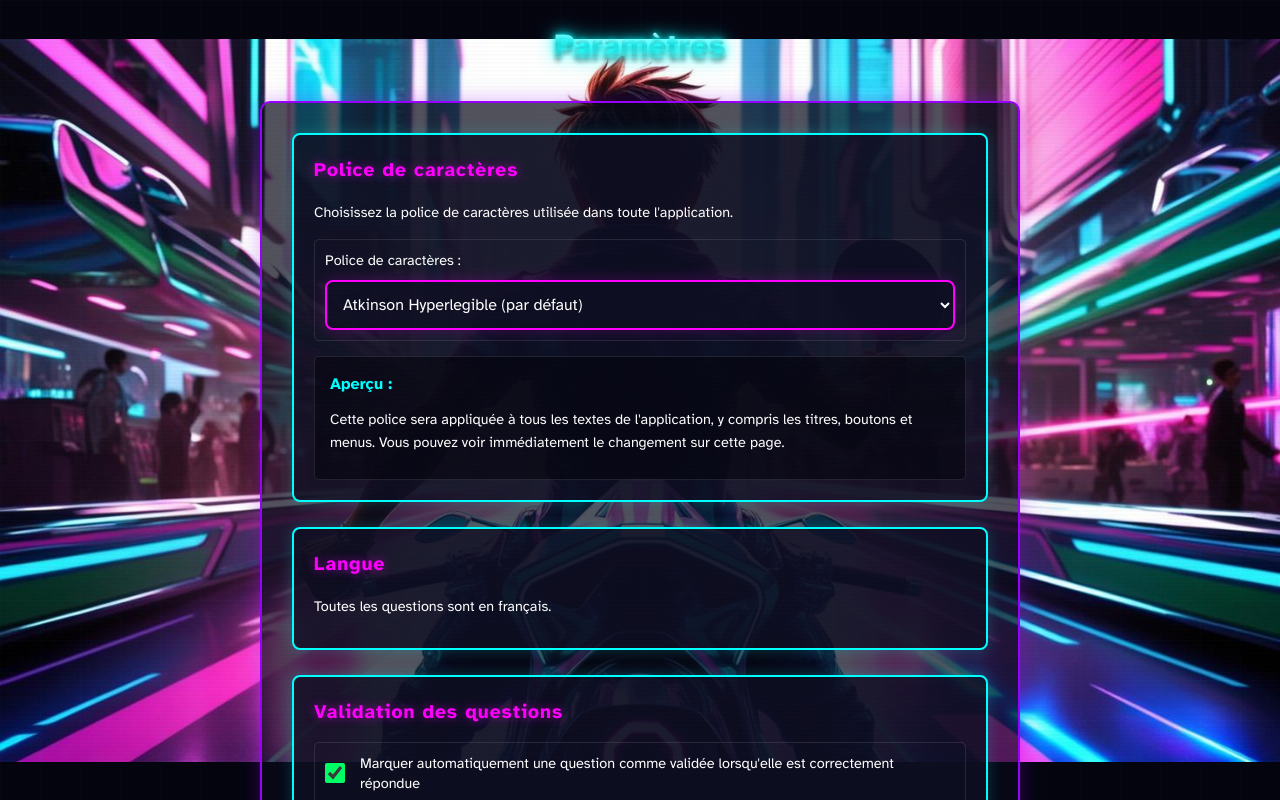
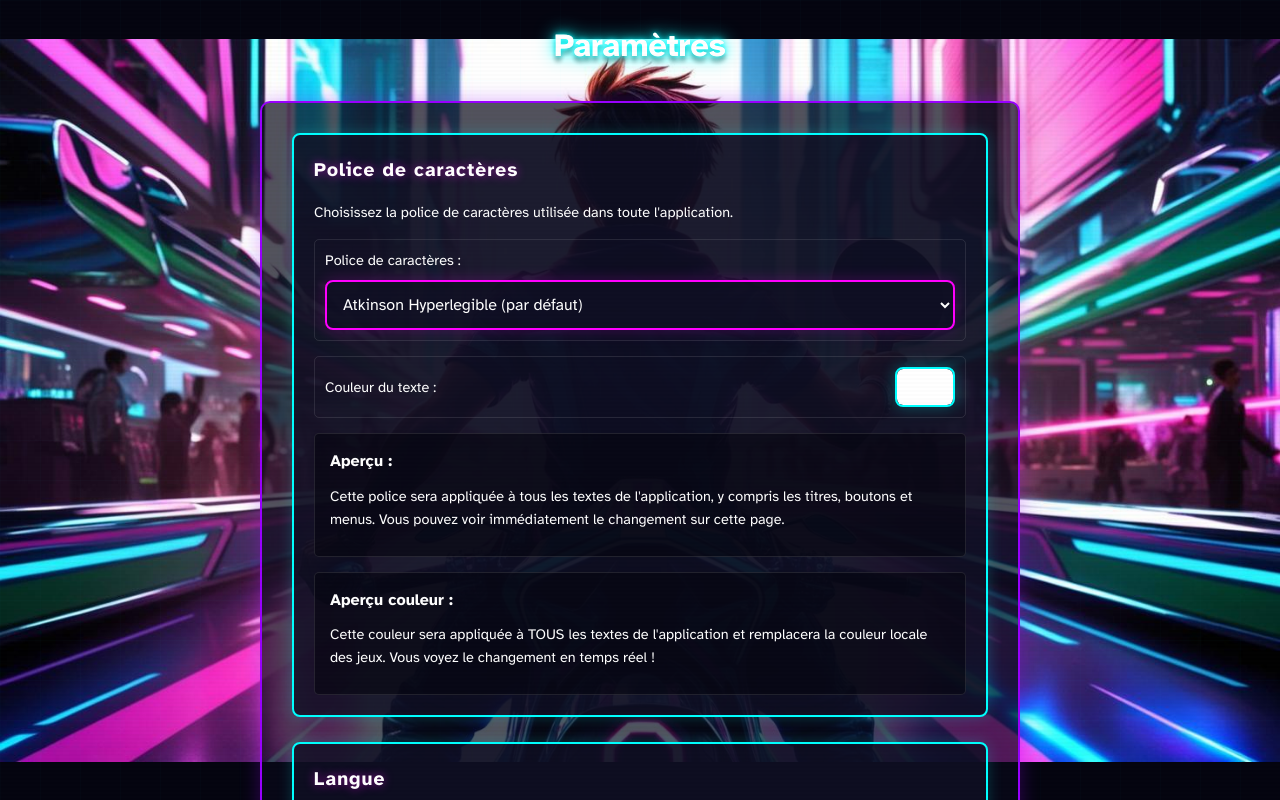
Before and after one commit to AlexMyddleware/svt-reproduction-animaux, a Flask app: page /settings/ in a window 1280 px wide. Run offline with Flask 3, Linux system fonts and the light colour scheme.

Commit message:
picker color  for everything

```diff
--- a/assets/settings.json
+++ b/assets/settings.json
@@ -1,4 +1,5 @@
 {
     "auto_validate": true,
-    "font_family": "Orbitron"
+    "font_family": "Orbitron",
+    "font_color": "#e41f51"
 }
--- a/src/svt_app/controllers/settings_controller.py
+++ b/src/svt_app/controllers/settings_controller.py
@@ -22,7 +22,8 @@ def load_settings() -> Dict[str, Any]:
     """
     default_settings = {
         "auto_validate": True,
-        "font_family": "Atkinson Hyperlegible"
+        "font_family": "Atkinson Hyperlegible",
+        "font_color": "#ffffff"
     }
 
     if not os.path.exists(SETTINGS_FILE):
@@ -77,27 +78,30 @@ def settings() -> str:
     settings_data = load_settings()
     auto_validate = settings_data.get("auto_validate", True)
     font_family = settings_data.get("font_family", "Atkinson Hyperlegible")
+    font_color = settings_data.get("font_color", "#ffffff")
     debug_log("Rendering settings page with data: {}", settings_data)
     debug_log("auto_validate value type: {}, value: {}", type(auto_validate), auto_validate)
     debug_log("font_family value: {}", font_family)
-    return render_template("settings.html", auto_validate=auto_validate, font_family=font_family)
+    debug_log("font_color value: {}", font_color)
+    return render_template("settings.html", auto_validate=auto_validate, font_family=font_family, font_color=font_color)
 
 @settings_bp.route("/get-font", methods=["GET"])
 def get_font() -> Dict[str, Any]:
     """
-    Get the current font family setting.
+    Get the current font family and color settings.
 
     Returns:
-        Dict[str, Any]: JSON response with the current font family.
+        Dict[str, Any]: JSON response with the current font settings.
     """
     try:
         settings_data = load_settings()
         font_family = settings_data.get("font_family", "Atkinson Hyperlegible")
-        debug_log("Retrieved font family: {}", font_family)
-        return jsonify({"success": True, "font_family": font_family})
+        font_color = settings_data.get("font_color", "#ffffff")
+        debug_log("Retrieved font settings - family: {}, color: {}", font_family, font_color)
+        return jsonify({"success": True, "font_family": font_family, "font_color": font_color})
     except Exception as e:
-        debug_log("Error getting font setting: {}", str(e))
-        return jsonify({"success": False, "font_family": "Atkinson Hyperlegible"})
+        debug_log("Error getting font settings: {}", str(e))
+        return jsonify({"success": False, "font_family": "Atkinson Hyperlegible", "font_color": "#ffffff"})
 
 @settings_bp.route("/save", methods=["POST"])
 def save() -> Dict[str, Any]:
@@ -115,6 +119,7 @@ def save() -> Dict[str, Any]:
         current_settings = load_settings()
         current_settings["auto_validate"] = bool(data.get("auto_validate", True))
         current_settings["font_family"] = str(data.get("font_family", "Atkinson Hyperlegible"))
+        current_settings["font_color"] = str(data.get("font_color", "#ffffff"))
         debug_log("Saving new settings: {}", current_settings)
 
         if save_settings(current_settings):
--- a/src/svt_app/static/css/font_manager.css
+++ b/src/svt_app/static/css/font_manager.css
@@ -1,5 +1,5 @@
 /* Font Family Manager CSS */
-/* This file manages the global font families used throughout the application */
+/* This file manages the global font families and colors used throughout the application */
 
 /* Import all required fonts */
 @import url('https://fonts.googleapis.com/css2?family=Orbitron:wght@400;700&family=Press+Start+2P&display=swap');
@@ -10,6 +10,10 @@
     --primary-font: 'Atkinson Hyperlegible', sans-serif;
     --heading-font: 'Atkinson Hyperlegible', sans-serif;
     --pixel-font: 'Atkinson Hyperlegible', sans-serif;
+
+    /* Font color variables that can be dynamically changed */
+    --global-text-color: #ffffff;
+    --global-text-color-important: #ffffff;
 
     /* Original font definitions (kept for reference) */
     --original-heading-font: 'Orbitron', sans-serif;
@@ -71,13 +75,20 @@ body {
     font-family: var(--primary-font);
 }
 
-/* All elements now use the dynamic font variables */
+/* Global font color classes that override everything */
+.global-font-color,
+.global-font-color * {
+    color: var(--global-text-color) !important;
+}
+
+/* All elements now use the dynamic font variables and colors */
 .settings-title,
 .tree-title,
 header h1,
 .scores-display,
 .save-button {
     font-family: var(--pixel-font) !important;
+    color: var(--global-text-color) !important;
 }
 
 /* Elements that use heading font (now dynamic) */
@@ -98,9 +109,10 @@ header h1,
 .question-number,
 .select-group label {
     font-family: var(--heading-font) !important;
+    color: var(--global-text-color) !important;
 }
 
-/* Text content that uses the primary font */
+/* Text content that uses the primary font and global color */
 .question-text,
 .option,
 .blank,
@@ -110,8 +122,23 @@ label:not(.checkbox-group label):not(.select-group label),
 span,
 td,
 th,
-li {
+li,
+h1, h2, h3, h4, h5, h6 {
     font-family: var(--primary-font);
+    color: var(--global-text-color) !important;
+}
+
+/* Specific overrides to ensure complete color control */
+* {
+    color: var(--global-text-color) !important;
+}
+
+/* Exception for some UI elements that need to keep their specific colors */
+input[type="color"],
+.border-color,
+.background-color,
+.neon-glow {
+    color: unset !important;
 }
 
 /* Dropdown styling for font selection */
@@ -141,8 +168,45 @@ li {
     padding: 10px;
 }
 
+/* Color picker styling */
+.color-picker {
+    width: 60px;
+    height: 40px;
+    padding: 0;
+    border: 2px solid var(--neon-blue);
+    border-radius: 8px;
+    background: transparent;
+    cursor: pointer;
+    transition: all 0.3s ease;
+    box-shadow: 0 0 15px rgba(0, 255, 255, 0.3);
+}
+
+.color-picker:hover {
+    transform: scale(1.05);
+    box-shadow: 0 0 25px rgba(0, 255, 255, 0.5);
+}
+
+.color-picker::-webkit-color-swatch-wrapper {
+    padding: 0;
+    border-radius: 6px;
+}
+
+.color-picker::-webkit-color-swatch {
+    border: none;
+    border-radius: 6px;
+}
+
 /* Special class to restore original fonts if needed */
 .restore-original-fonts {
     --heading-font: var(--original-heading-font);
     --pixel-font: var(--original-pixel-font);
 }
+
+/* Override for the local color picker in games - global color takes precedence */
+body.global-color-override .option {
+    color: var(--global-text-color) !important;
+}
+
+body.global-color-override .question-text {
+    color: var(--global-text-color) !important;
+}
--- a/src/svt_app/templates/base.html
+++ b/src/svt_app/templates/base.html
@@ -62,20 +62,38 @@
         }
     }
 
-    // Load and apply font setting on page load
+    function applyFontColor(color) {
+        // Update the CSS custom property for global text color
+        document.documentElement.style.setProperty('--global-text-color', color);
+        document.documentElement.style.setProperty('--global-text-color-important', color);
+
+        // Add override class to ensure global color takes precedence over local color pickers
+        document.body.classList.add('global-color-override');
+
+        console.log('Applied global font color:', color);
+    }
+
+    // Load and apply font settings on page load
     async function loadFontSettings() {
         try {
             const response = await fetch('/settings/get-font');
             const data = await response.json();
-            if (data.success && data.font_family) {
-                applyFontFamily(data.font_family);
+            if (data.success) {
+                if (data.font_family) {
+                    applyFontFamily(data.font_family);
+                }
+                if (data.font_color) {
+                    applyFontColor(data.font_color);
+                }
             } else {
-                // Default to Atkinson Hyperlegible if no setting found
+                // Default to Atkinson Hyperlegible and white if no setting found
                 applyFontFamily('Atkinson Hyperlegible');
+                applyFontColor('#ffffff');
             }
         } catch (error) {
-            console.log('Could not load font settings, using default');
+            console.log('Could not load font settings, using defaults');
             applyFontFamily('Atkinson Hyperlegible');
+            applyFontColor('#ffffff');
         }
     }
 
@@ -190,8 +208,9 @@
         hasUnsavedChanges = value;
     };
 
-    // Export font function for other scripts
+    // Export font functions for other scripts
     window.applyFontFamily = applyFontFamily;
+    window.applyFontColor = applyFontColor;
     </script>
     {% block extra_js %}{% endblock %}
 </body>
--- a/src/svt_app/templates/settings.html
+++ b/src/svt_app/templates/settings.html
@@ -132,6 +132,30 @@
         margin-bottom: 10px;
     }
 
+    .color-group {
+        margin: 15px 0;
+        padding: 10px;
+        border: 1px solid rgba(255, 255, 255, 0.1);
+        border-radius: 5px;
+        transition: all 0.3s ease;
+        display: flex;
+        align-items: center;
+        gap: 15px;
+    }
+
+    .color-group:hover {
+        background: rgba(153, 0, 255, 0.1);
+        border-color: var(--neon-purple);
+    }
+
+    .color-group label {
+        color: white;
+        font-family: 'Orbitron', sans-serif;
+        font-size: 0.9rem;
+        line-height: 1.4;
+        flex: 1;
+    }
+
     .save-button {
         display: block;
         width: 100%;
@@ -230,6 +254,24 @@
         font-size: 1rem;
         line-height: 1.5;
     }
+
+    .color-preview {
+        margin-top: 15px;
+        padding: 15px;
+        background: rgba(5, 5, 15, 0.6);
+        border: 1px solid rgba(255, 255, 255, 0.1);
+        border-radius: 5px;
+    }
+
+    .color-preview h4 {
+        margin-bottom: 10px;
+        color: var(--neon-green);
+    }
+
+    .color-preview-text {
+        font-size: 1rem;
+        line-height: 1.5;
+    }
 </style>
 {% endblock %}
 
@@ -253,9 +295,17 @@
                     <option value="fantasy" {% if font_family == "fantasy" %}selected{% endif %}>Fantasy (Impact)</option>
                 </select>
             </div>
+            <div class="color-group">
+                <label for="fontColor">Couleur du texte :</label>
+                <input type="color" id="fontColor" name="font_color" class="color-picker" value="{{ font_color }}">
+            </div>
             <div class="font-preview">
                 <h4>Aperçu :</h4>
                 <p class="font-preview-text">Cette police sera appliquée à tous les textes de l'application, y compris les titres, boutons et menus. Vous pouvez voir immédiatement le changement sur cette page.</p>
+            </div>
+            <div class="color-preview">
+                <h4>Aperçu couleur :</h4>
+                <p class="color-preview-text">Cette couleur sera appliquée à TOUS les textes de l'application et remplacera la couleur locale des jeux. Vous voyez le changement en temps réel !</p>
             </div>
         </div>
 
@@ -296,13 +346,20 @@ document.addEventListener('DOMContentLoaded', function() {
     const settingsForm = document.getElementById('settingsForm');
     const settingsMessage = document.getElementById('settingsMessage');
     const fontFamilySelect = document.getElementById('fontFamily');
+    const fontColorPicker = document.getElementById('fontColor');
 
-    // Apply the current font family on page load
+    // Apply the current font family and color on page load
     applyFontFamily(fontFamilySelect.value);
+    applyFontColor(fontColorPicker.value);
 
     // Apply font family immediately when changed (preview)
     fontFamilySelect.addEventListener('change', function(e) {
         applyFontFamily(e.target.value);
+    });
+
+    // Apply font color immediately when changed (preview)
+    fontColorPicker.addEventListener('input', function(e) {
+        applyFontColor(e.target.value);
     });
 
     function applyFontFamily(fontFamily) {
@@ -337,6 +394,17 @@ document.addEventListener('DOMContentLoaded', function() {
         }
     }
 
+    function applyFontColor(color) {
+        // Update the CSS custom property for global text color
+        document.documentElement.style.setProperty('--global-text-color', color);
+        document.documentElement.style.setProperty('--global-text-color-important', color);
+
+        // Add override class to ensure global color takes precedence
+        document.body.classList.add('global-color-override');
+
+        console.log('Applied global font color:', color);
+    }
+
     function showMessage(message, isSuccess = true) {
         settingsMessage.textContent = message;
         settingsMessage.style.display = 'block';
@@ -353,6 +421,7 @@ document.addEventListener('DOMContentLoaded', function() {
 
         const autoValidate = document.getElementById('autoValidate').checked;
         const fontFamily = document.getElementById('fontFamily').value;
+        const fontColor = document.getElementById('fontColor').value;
 
         try {
             const response = await fetch('/settings/save', {
@@ -362,7 +431,8 @@ document.addEventListener('DOMContentLoaded', function() {
                 },
                 body: JSON.stringify({
                     auto_validate: autoValidate,
-                    font_family: fontFamily
+                    font_family: fontFamily,
+                    font_color: fontColor
                 })
             });
 
```
Also changed, not shown: test_color_picker.py (added, +163 -0 lines).
